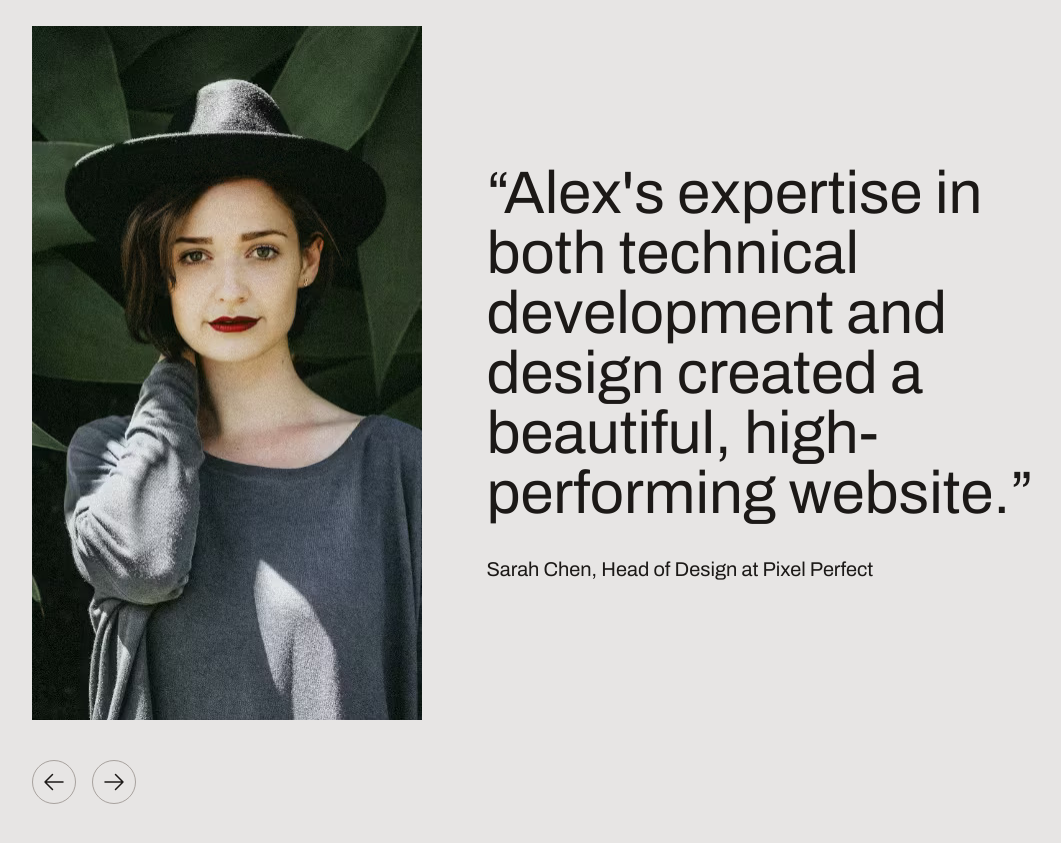
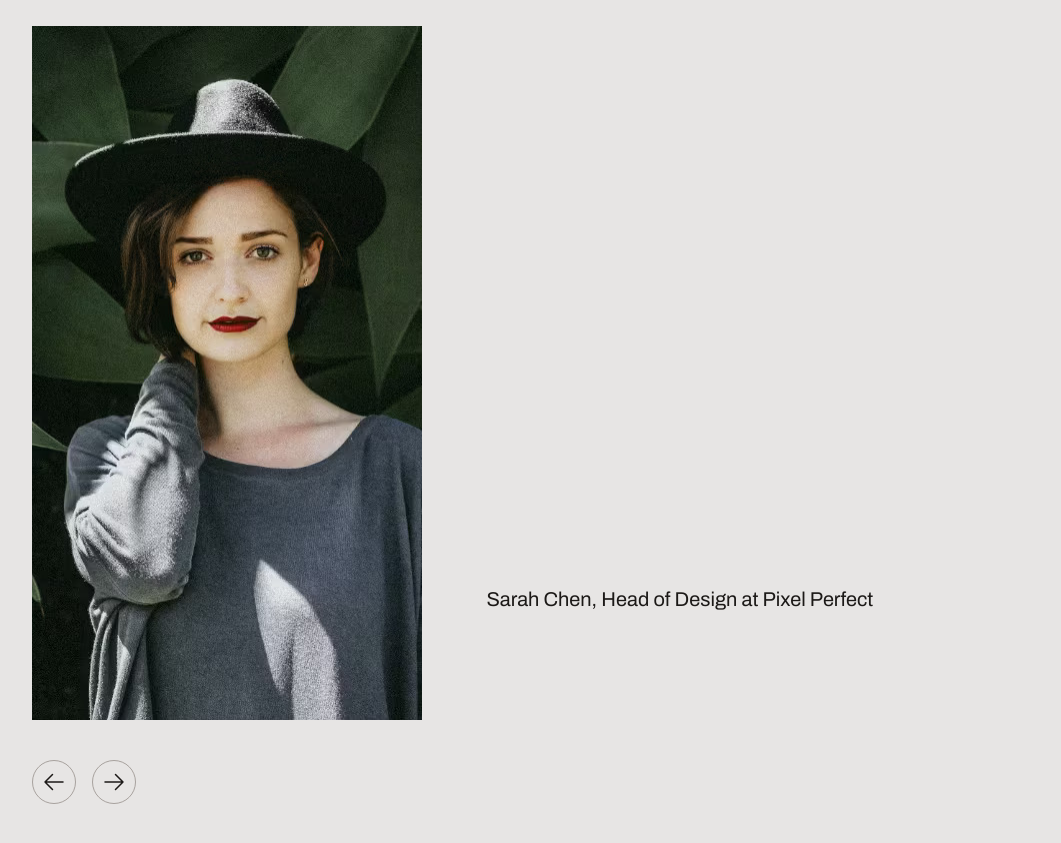
Before and after one commit to LRSORRENTI/Rustling-Oaks-Golf-Course, a Next.js app: page / in a window 1280 px wide. Shown: the part 4980-5823 px from the top of the page, without its empty margins (72-1133 px from the left). Built offline with nearby package versions, Linux system fonts and the light colour scheme.

Commit message:
Added custom hook text reveal animation

```diff
--- a/src/components/Testimonial.tsx
+++ b/src/components/Testimonial.tsx
@@ -1,8 +1,13 @@
 import { StaticImport } from "next/dist/shared/lib/get-img-props";
 import Image from "next/image";
-import { HTMLAttributes } from "react";
+import { HTMLAttributes, useEffect } from "react";
 
 import { twMerge } from "tailwind-merge";
+
+import SplitType from "split-type";
+
+import { useAnimate } from "motion/react";
+import useTextRevealAnimation from "@/hooks/useTextRevealAnimation";
 
 const Testimonial = (props: {
     quote: string;
@@ -16,6 +21,12 @@ const Testimonial = (props: {
 
 const {quote, name, role, company, image, imagePositionY, className, ...rest} = props;
 
+const { scope: quoteScope, entranceAnimation: quoteAnimate } = useTextRevealAnimation();
+
+const [citeScope, citeAnimate] = useAnimate();
+
+
+
 return (
           <div  className={twMerge("grid md:grid-cols-5 md:gap-8 lg:gap-16 md:items-center", className)}
           {...rest}>
@@ -23,11 +34,9 @@ return (
                       <Image src={image} alt={name} className="object-cover size-full" style={{objectPosition: `50% ${imagePositionY * 100}%`}}/>
                     </div>
                     <blockquote className="md:col-span-3">
-                      <div className="text-3xl md:text-5xl lg:text-6xl mt-8 md:mt-0">
+                      <div className="text-3xl md:text-5xl lg:text-6xl mt-8 md:mt-0" ref={quoteScope}>
                     <span>&ldquo;</span>
-                      <span>
                         {quote}
-                      </span>
                       <span>&rdquo;</span>
                       </div>
                       <cite className="mt-4 md:mt-8 not-italic block md:text-lg lg:text-xl">{name}, {role} at {company}</cite>
--- /dev/null
+++ b/src/hooks/useTextRevealAnimation.ts
@@ -0,0 +1,30 @@
+import { useEffect } from "react";
+import { useAnimate, stagger } from "motion/react";
+import SplitType from "split-type";
+
+const useTextRevealAnimation = () => {
+
+    const [scope, animate] = useAnimate();
+
+    useEffect(() => {
+        new SplitType(scope.current, {
+            types: 'lines,words',
+            tagName: 'span'
+        })
+    }, [scope]);
+
+    const entranceAnimation = () => {
+        return animate(scope.current.querySelectorAll('.word'), {
+        transform: 'translateY(0)',
+    }, {
+        duration: 0.5,
+        delay: stagger(0.2)
+    }
+)}
+    return {
+        scope,
+        entranceAnimation
+        };
+}
+
+export default useTextRevealAnimation;
```
